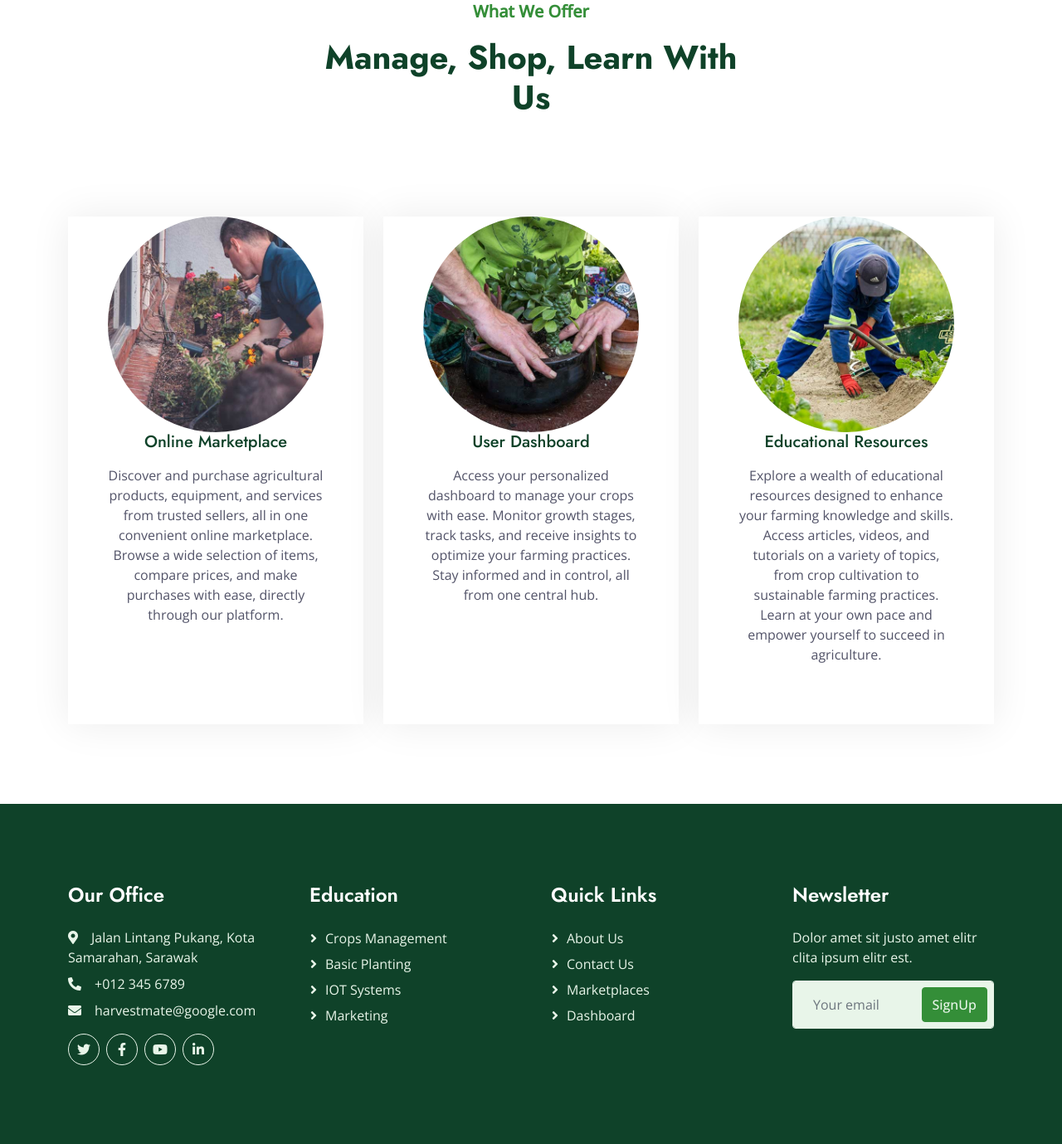
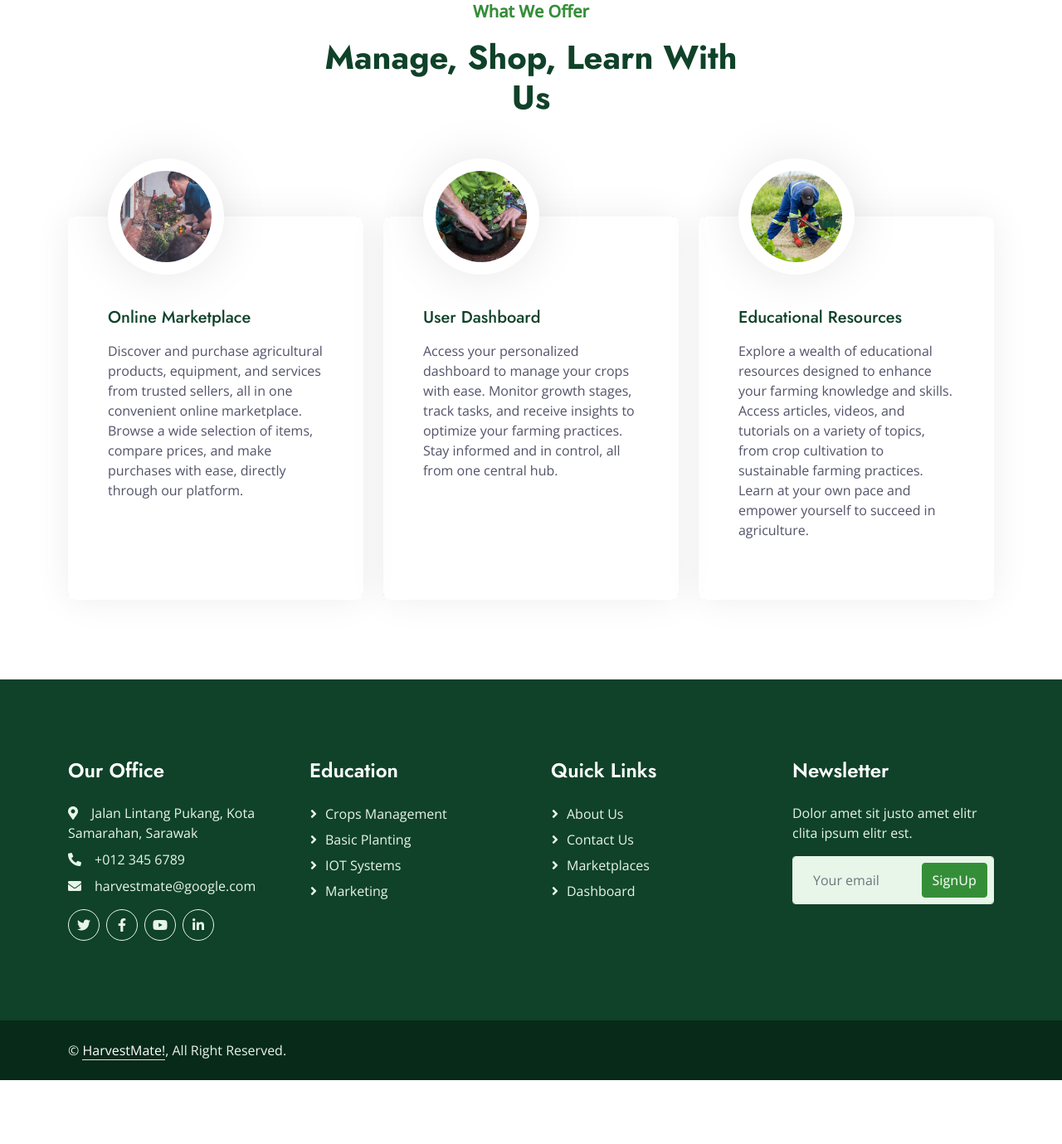
Before and after one commit to harvestmate/harvestmate.github.io, a PHP site: page /about.html in a window 1280 px wide. Shown: the part 1251-2630 px from the top of the page at 83% size. After the commit the page ends 2553 px from the top, so only its background shows below. Run offline with PHP 8.4, Linux system fonts and the light colour scheme; some libraries are stand-ins or nearby versions.

Commit message:
Add files via upload

```diff
--- a/css/style.css
+++ b/css/style.css
@@ -240,7 +240,8 @@ h6,
 /*** Service ***/
 .service-item {
     position: relative;
-    text-align: center;
+    border-radius: 8px;
+    box-shadow: 0 0 45px rgba(0, 0, 0, .07);
 }
 
 .service-item .service-img {
@@ -249,6 +250,7 @@ h6,
     height: 100%;
     top: 0;
     left: 0;
+    border-radius: 8px;
     overflow: hidden;
     z-index: -1;
 }
@@ -259,63 +261,70 @@ h6,
     height: 100%;
     left: 0;
     object-fit: cover;
-    transform: scale(1.2);
-    transition: .3s;
-    z-index: -1;
+    border-radius: 10px;
 }
 
-.service-item:hover .service-img img {
-    transform: scale(1);
+.service-item .service-img::before {
+    position: absolute;
+    content: "";
+    width: 100%;
+    height: 100%;
+    top: 0;
+    left: 0;
+    background: rgba(0, 0, 0, .5);
+    border-radius: 10px;
+    z-index: 1;
 }
 
-.service-item .service-text {
+.service-item .service-img::after {
+    position: absolute;
+    content: "";
+    width: 100%;
+    height: 100%;
+    top: 0;
+    left: 0;
     background: #FFFFFF;
-    box-shadow: 0 0 45px rgba(0, 0, 0, .08);
-    transition: .3s;
+    transition: .5s ease-out;
+    z-index: 2;
 }
 
-.service-item:hover .service-text {
-    background: rgba(15, 66, 41, .6);
+.service-item:hover .service-img::after {
+    width: 0;
+    left: auto;
+    right: 0;
 }
 
-.service-item .service-text h4,
-.service-item .service-text p {
-    transition: .3;
+.service-item .service-text .service-icon {
+    width: 140px;
+    height: 140px;
+    padding: 15px;
+    margin-top: -70px;
+    margin-bottom: 40px;
+    background: #FFFFFF;
+    border-radius: 140px;
+    overflow: hidden;
+    box-shadow: 0 0 60px rgba(0, 0, 0, .1);
 }
 
-.service-item:hover .service-text h4 {
+.service-item .service-text h5,
+.service-item .service-text p {
+    transition: .5s;
+}
+
+.service-item:hover .service-text h5,
+.service-item:hover .service-text p {
     color: #FFFFFF;
 }
 
-.service-item:hover .service-text p {
-    color: var(--light);
+.service-item .service-text .btn {
+    color: var(--secondary);
+    background: #FFFFFF;
+    box-shadow: 0 0 45px rgba(0, 0, 0, .25);
 }
 
-.service-item .service-text .btn-square {
-    width: 100px;
-    height: 100px;
-    background: transparent;
-    transition: .5s;
-}
-
-.service-item:hover .service-text .btn-square {
-    background: var(--light);
-}
-
-.service-item .service-text .btn {
-    width: 31px;
-    height: 31px;
-    display: inline-flex;
-    align-items: center;
+.service-item .service-text .btn:hover {
     color: var(--dark);
-    background: var(--light);
-    white-space: nowrap;
-    overflow: hidden;
-    transition: .3s;
-}
-
-.service-item:hover .service-text .btn {
-    width: 112px;
+    background: var(--secondary);
 }
 
 
```
